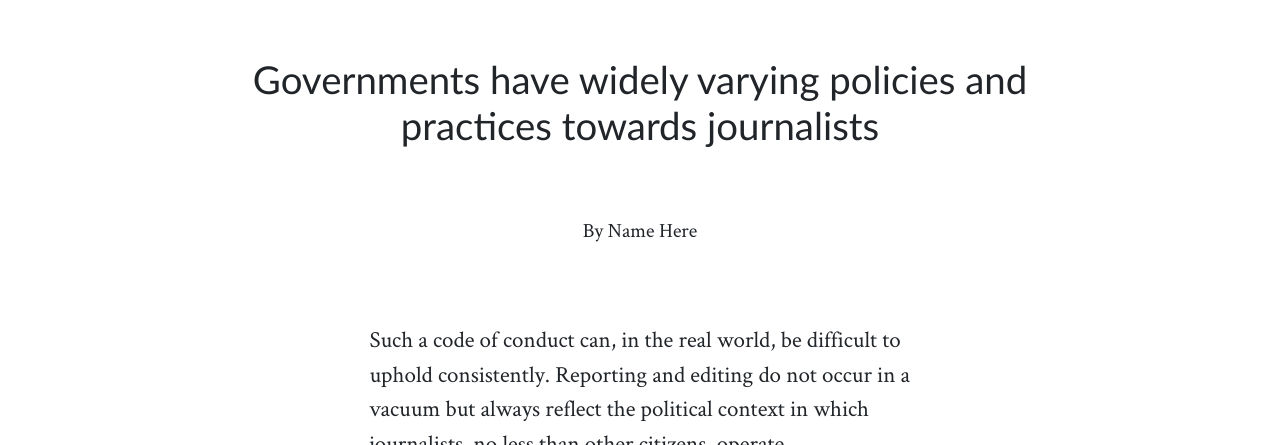
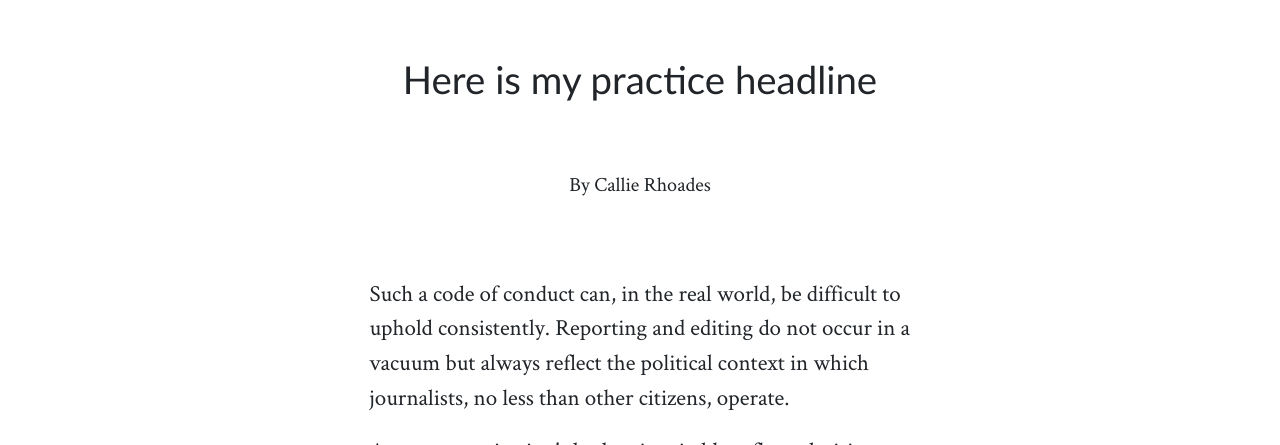
Before and after one commit to CRhoades14/practice, a plain HTML site: page index.html in a window 1280 px wide. Shown: the part 802-1247 px from the top of the page. Drawn offline with Linux system fonts and the light colour scheme.

Commit message:
Update index.html

```diff
--- a/index.html
+++ b/index.html
@@ -77,8 +77,8 @@
         <!-- article headline and byline -->
         <header class="my-5 row justify-content-center">
           <div class="col-12 col-md-10 text-center">
-            <h2>Governments have widely varying policies and practices towards journalists</h2>
-            <p class="small pt-5">By Name Here</p>
+            <h2>Here is my practice headline</h2>
+            <p class="small pt-5">By Callie Rhoades</p>
           </div>
         </header>
 
```
